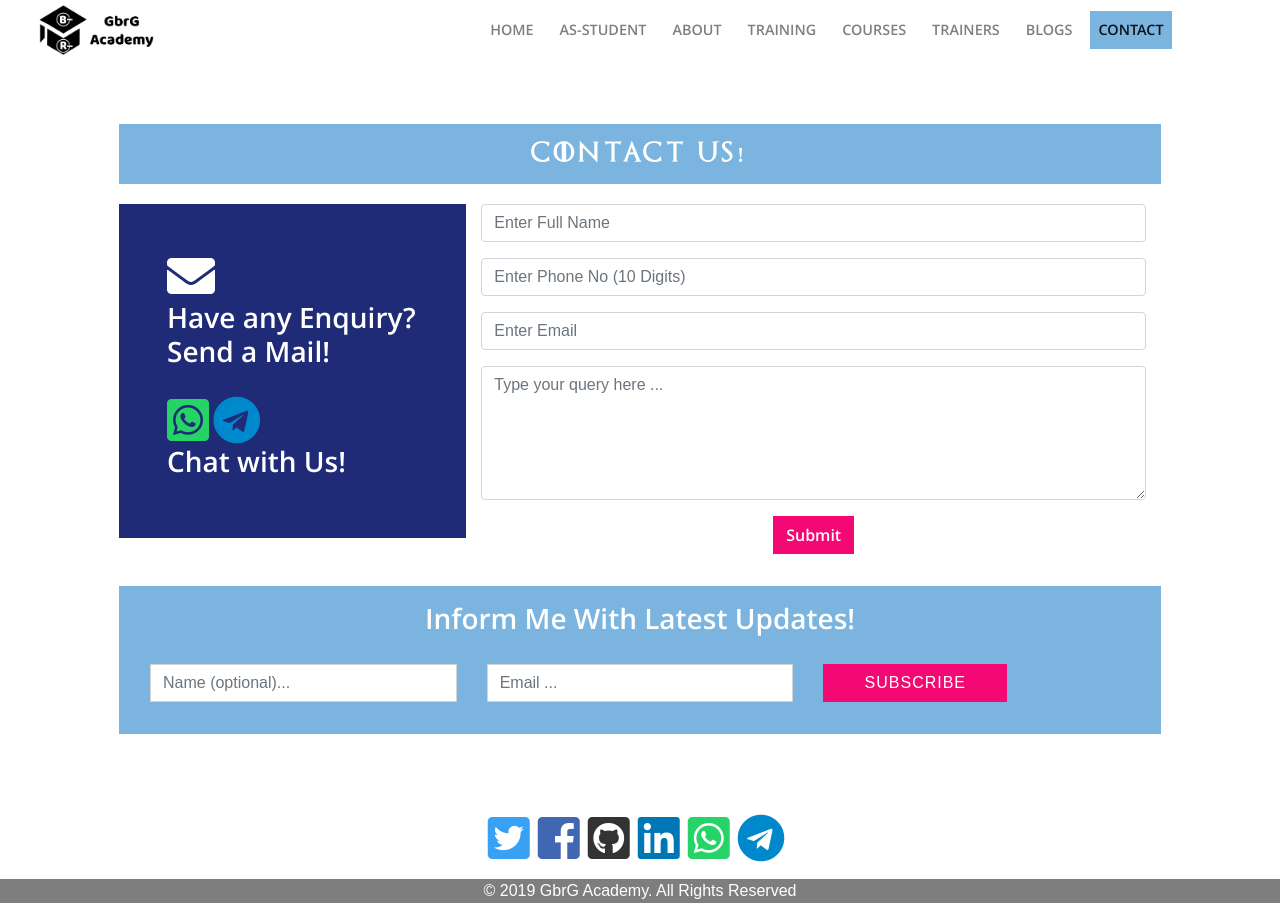
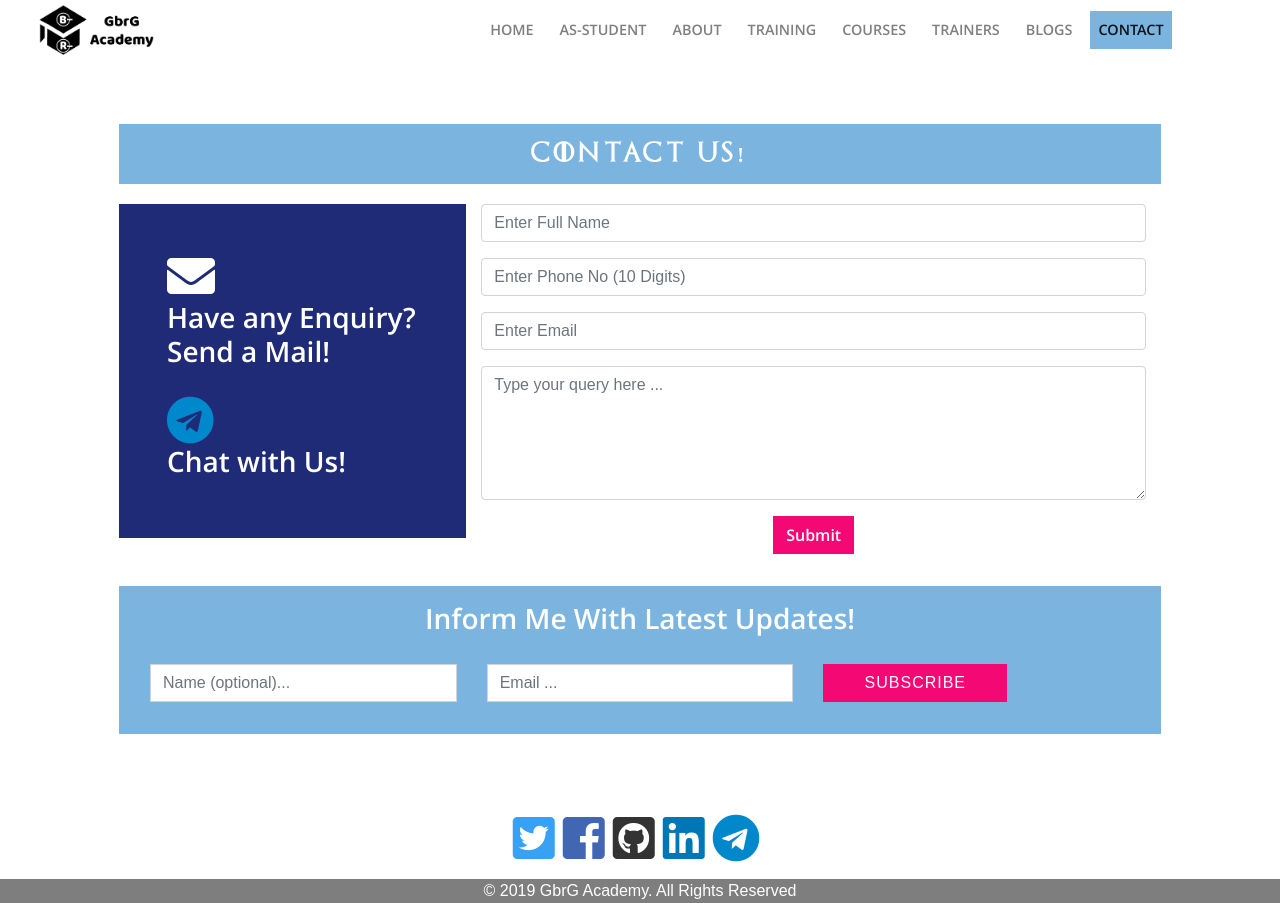
Before and after one commit to gbrgacademy/gbrgacademy.github.io, a Jekyll site: the page built from contact.html, in a window 1280 px wide. Built offline with Jekyll 4.4.1, drawn with Linux system fonts in a browser that asks for light colours; some web fonts are replaced.

Commit message:
Removed whatsapp from contact list

```diff
--- a/_config.yml
+++ b/_config.yml
@@ -26,10 +26,6 @@ social_contacts:
     url: "http://linkedin.com/company/gbrgacademy"
     label: "LinkedIn"
     icon: "fab fa-linkedin"
-  whatsapp:
-    url: "https://wa.me/919764511559"
-    label: "Whats App"
-    icon: "fab fa-whatsapp-square"
   telegram:
     url: "https://telegram.me/coolbrg"
     label: "Whats App"
--- a/contact.html
+++ b/contact.html
@@ -9,9 +9,6 @@ title: Contact
       <i class="fas fa-envelope"></i>
       <h3 class="mb-1">Have any Enquiry? Send a Mail!</h3>
 
-      <a href="https://wa.me/919764511559" class="whatsapp">
-        <i class="fab fa-whatsapp-square"></i>
-      </a>
       <a href="https://telegram.me/coolbrg" target="_blank" class="telegram">
         <i class="fab fa-telegram"></i>
       </a>
```
